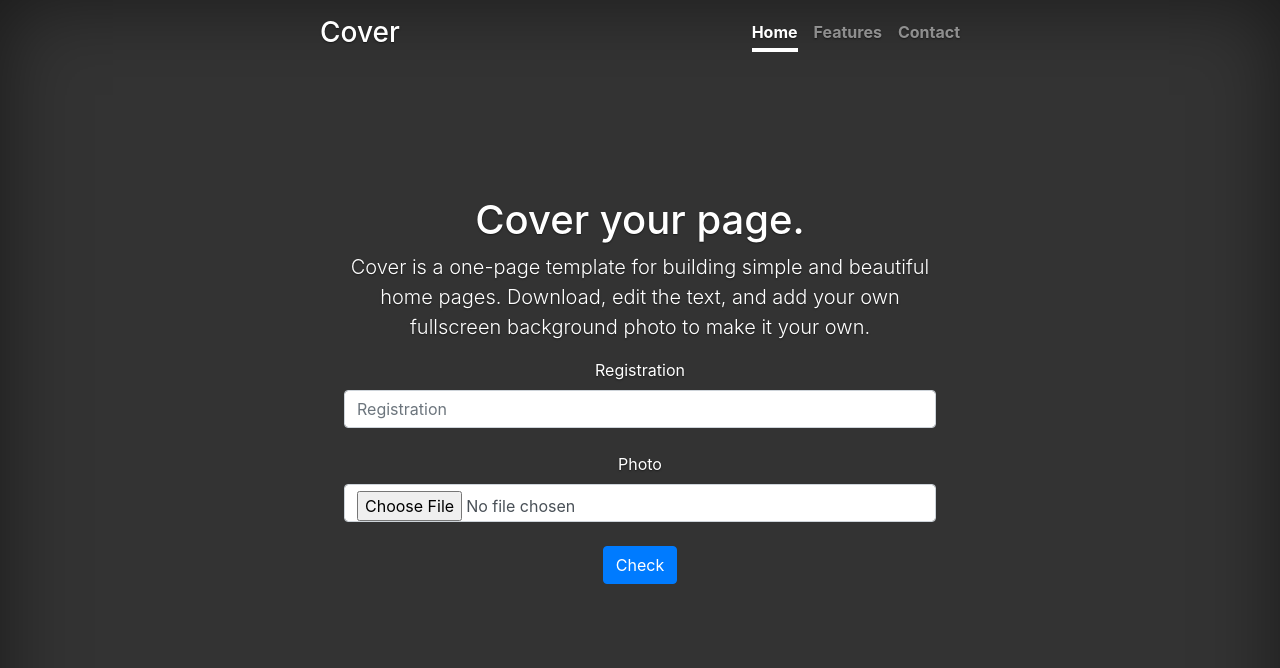
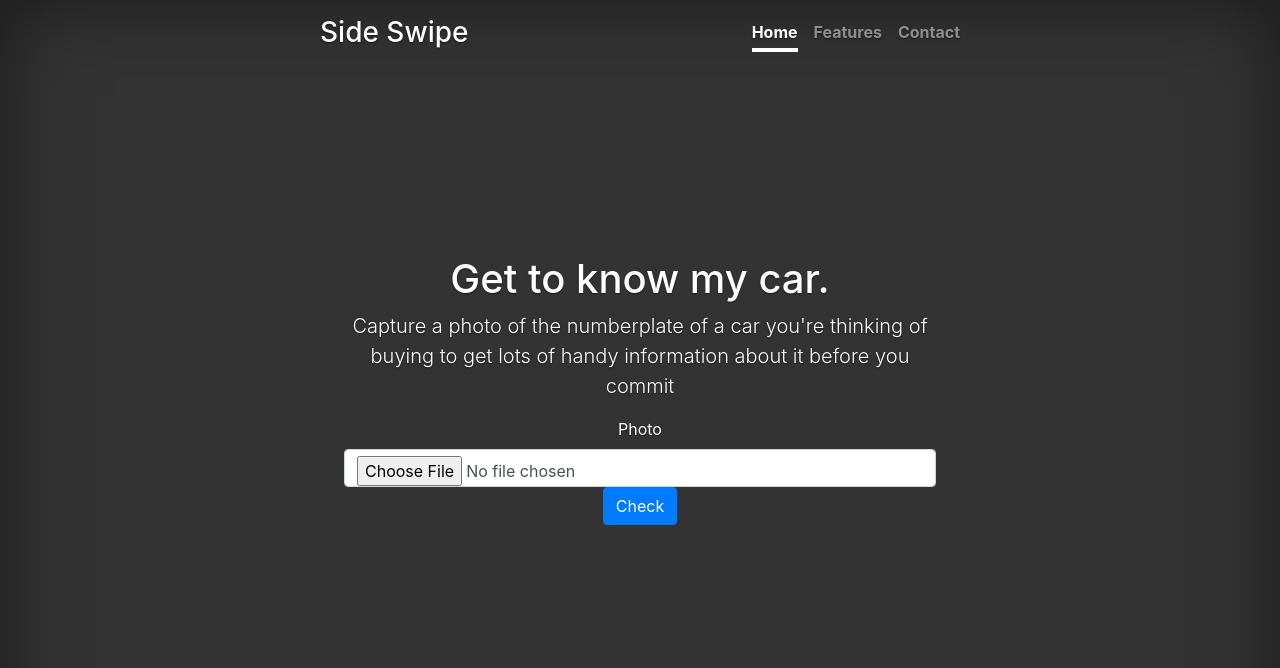
Before and after one commit to notbinary/keneth, a Flask app: page /static/index.html in a window 1280 px wide. Shown: the top 668 px of the page. Run offline with Flask 2, Linux system fonts and the light colour scheme; some libraries are stand-ins or nearby versions.

Commit message:
Got images working and improving copy.

```diff
--- a/app.py
+++ b/app.py
@@ -80,11 +80,26 @@ def detect(filename):
 
     print('Labels:')
     for label in labels:
+        # NB sometimes '1' is recognised as I or l
         match = re.search('\\w{2}\\d{2}\\s{0,1}\\w{3}', label.description)
+        match_i = re.search('\\w{2}I\\d{1}\\s{0,1}\\w{3}', label.description)
+        match_l = re.search('\\w{2}l\\d{1}\\s{0,1}\\w{3}', label.description)
         if match:
             print(f"found: {label.description}")
             vrm = match.group(0)
             print(f"Found vrm: {vrm}")
+            return vrm
+        elif match_i:
+            print(f"found an 'I': {label.description}")
+            vrm = match_i.group(0)
+            vrm = vrm[0:2] + '1' + vrm[3:]
+            print(f"Interpreted vrm: {vrm}")
+            return vrm
+        elif match_l:
+            print(f"found an 'l': {label.description}")
+            vrm = match_l.group(0)
+            vrm = vrm[0:2] + '1' + vrm[3:]
+            print(f"Interpreted vrm: {vrm}")
             return vrm
         else:
             print(f"Not here: {label.description}")
--- a/static/index.html
+++ b/static/index.html
@@ -7,7 +7,7 @@
     <meta name="author" content="">
     <link rel="icon" href="/docs/4.0/assets/img/favicons/favicon.ico">
 
-    <title>Get to know my car</title>
+    <title>Side Swipe</title>
 
     <!-- Bootstrap core CSS -->
     <link href="https://stackpath.bootstrapcdn.com/bootstrap/4.3.1/css/bootstrap.min.css" rel="stylesheet">
@@ -21,7 +21,7 @@
     <div class="cover-container d-flex h-100 p-3 mx-auto flex-column">
       <header class="masthead mb-auto">
         <div class="inner">
-          <h3 class="masthead-brand">Cover</h3>
+          <h3 class="masthead-brand">Side Swipe</h3>
           <nav class="nav nav-masthead justify-content-center">
             <a class="nav-link active" href="#">Home</a>
             <a class="nav-link" href="#">Features</a>
@@ -31,15 +31,19 @@
       </header>
 
       <main role="main" class="inner cover">
-        <h1 class="cover-heading">Cover your page.</h1>
-		<p class="lead">Cover is a one-page template for building simple and beautiful home pages. Download, edit the text, and add your own fullscreen background photo to make it your own.</p>
+        <h1 class="cover-heading">Get to know my car.</h1>
+		<p class="lead">Capture a photo of the numberplate of a car you're thinking of buying to get lots of handy information about it before you commit</p>
 		<p class="lead">
 			<form action="/check" method="post" enctype="multipart/form-data">
-				<label for="vrm">Registration</label>
-				<input type="text" name="vrm" placeholder="Registration" class="form-control"><br>
+
+				<!--label for="vrm">Registration</label-->
+				<!--input type="text" name="vrm" placeholder="Registration" class="form-control"-->
+
 				<label for="photo">Photo</label>
-				<input type="file" name="photo" class="form-control"><br>
+				<input type="file" name="photo" class="form-control">
+
 				<input type="submit" value="Check" class="btn btn-primary">
+
 			</form>
 		</p>
       </main>
@@ -56,7 +60,7 @@
     ================================================== -->
     <!-- Placed at the end of the document so the pages load faster -->
     <script src="https://code.jquery.com/jquery-3.4.1.slim.min.js" integrity="sha384-KJ3o2DKtIkvYIK3UENzmM7KCkRr/rE9/Qpg6aAZGJwFDMVNA/GpGFF93hXpG5KkN" crossorigin="anonymous"></script>
-    <script>window.jQuery || document.write('<script src="https://code.jquery.com/jquery-3.4.1.slim.min.js"><\/script>')</script>
+    <script>window.jQuery || document.write('<script src="../../assets/js/vendor/jquery-slim.min.js"><\/script>')</script>
     <script src="https://cdnjs.cloudflare.com/ajax/libs/popper.js/1.15.0/esm/popper.min.js"></script>
 	<script src="https://stackpath.bootstrapcdn.com/bootstrap/4.3.1/js/bootstrap.min.js"></script>
 	<script src="https://apis.google.com/js/platform.js" async defer></script>
```
Also changed, not shown: templates/car.html (+5 -3 lines).
